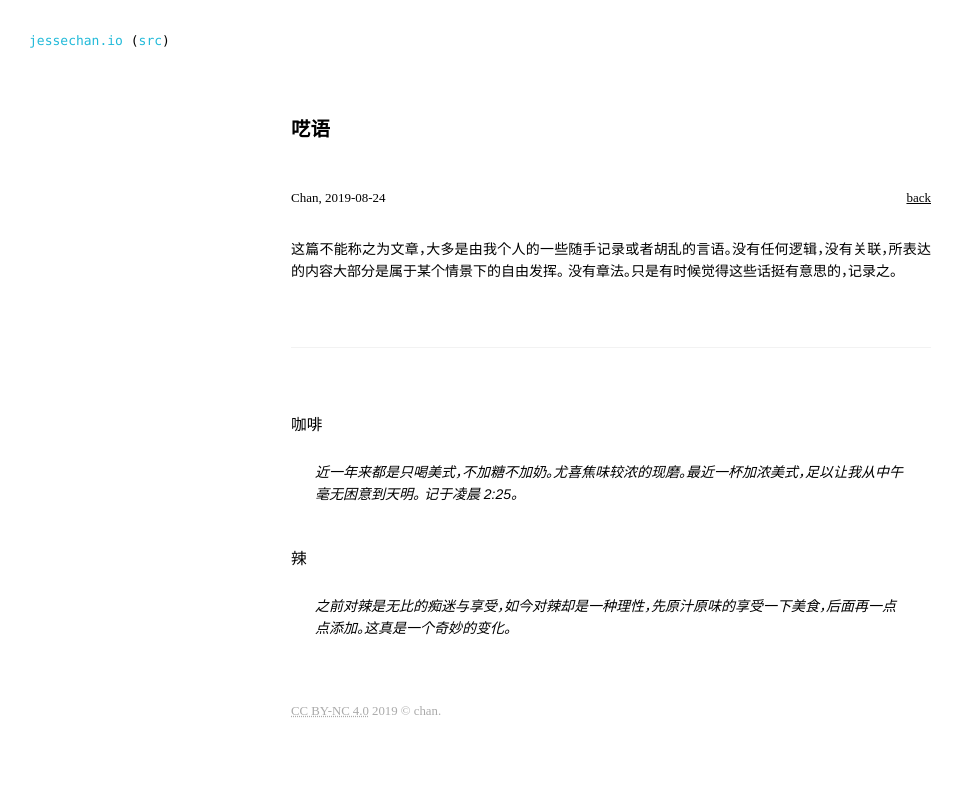
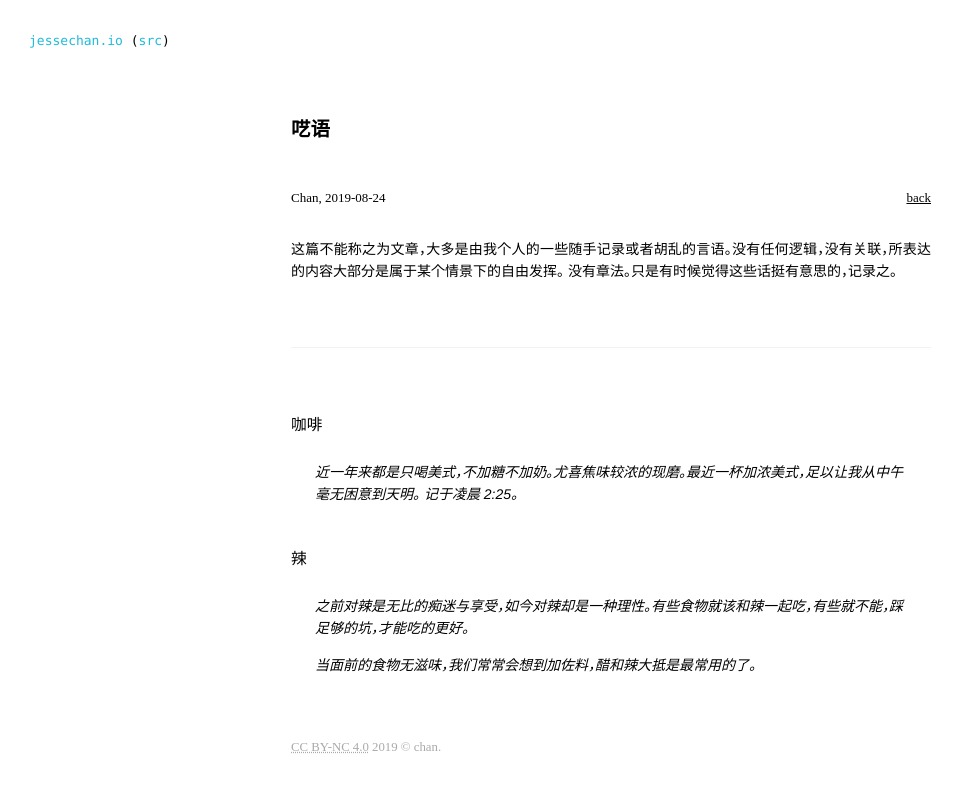
Before and after one commit to JesseEisen/chan, a Jekyll site: the page built from _posts/2019-08-24-ana.md, in a window 1280 px wide. Shown: the top 792 px of the page, without its empty margins (29-991 px from the left). Built offline with Jekyll 4.4.1, drawn with Linux system fonts in a browser that asks for light colours.

Commit message:
refersh some new things

```diff
--- a/_posts/2019-08-24-ana.md
+++ b/_posts/2019-08-24-ana.md
@@ -17,4 +17,6 @@ category: "essay"
 
 ### 辣
 
-> 之前对辣是无比的痴迷与享受，如今对辣却是一种理性，先原汁原味的享受一下美食，后面再一点点添加。这真是一个奇妙的变化。
+> 之前对辣是无比的痴迷与享受，如今对辣却是一种理性。有些食物就该和辣一起吃，有些就不能，踩足够的坑，才能吃的更好。
+>
+> 当面前的食物无滋味，我们常常会想到加佐料，醋和辣大抵是最常用的了。
```
